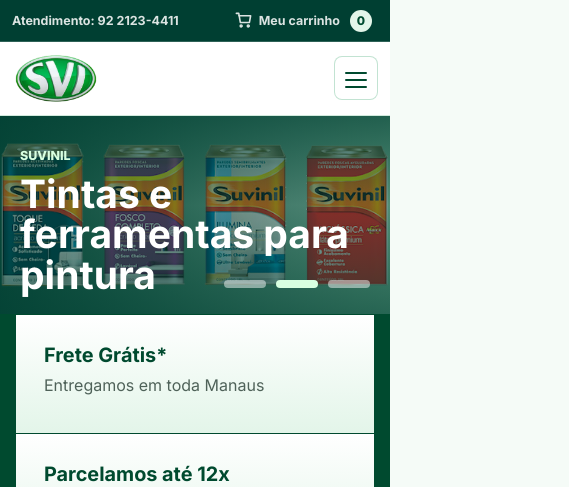
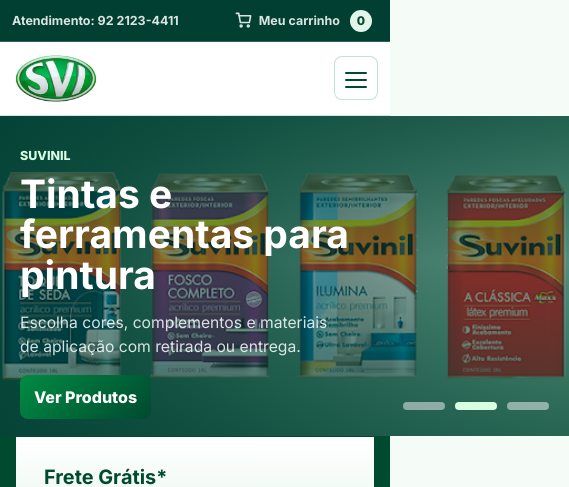
Before and after one commit to victords97/NewSVI, a React (Vite) app: page / in a window 390 px wide. Shown: the top 487 px of the page, 569 px wide, since content can reach past the window. Built offline with nearby package versions, Linux system fonts and the light colour scheme.

Commit message:
Adjust mobile hero slideshow size

```diff
--- a/src/main.jsx
+++ b/src/main.jsx
@@ -277,7 +277,6 @@
         {slides.map((slide, index) => (
           <div className={`slide ${active === index ? "active" : ""}`} key={slide.brand}>
             <picture>
-              {slide.mobileImage && <source media="(max-width: 640px)" srcSet={slide.mobileImage} />}
               <img src={slide.image} alt={slide.title} />
             </picture>
             <div className="slide-copy">
--- a/styles.css
+++ b/styles.css
@@ -1430,8 +1430,9 @@
   .slideshow {
     min-height: auto;
     height: auto;
-    aspect-ratio: 1024 / 520;
-    max-height: 430px;
+    aspect-ratio: 16 / 9;
+    min-height: 320px;
+    max-height: 480px;
   }
 
   .slide picture,
```
